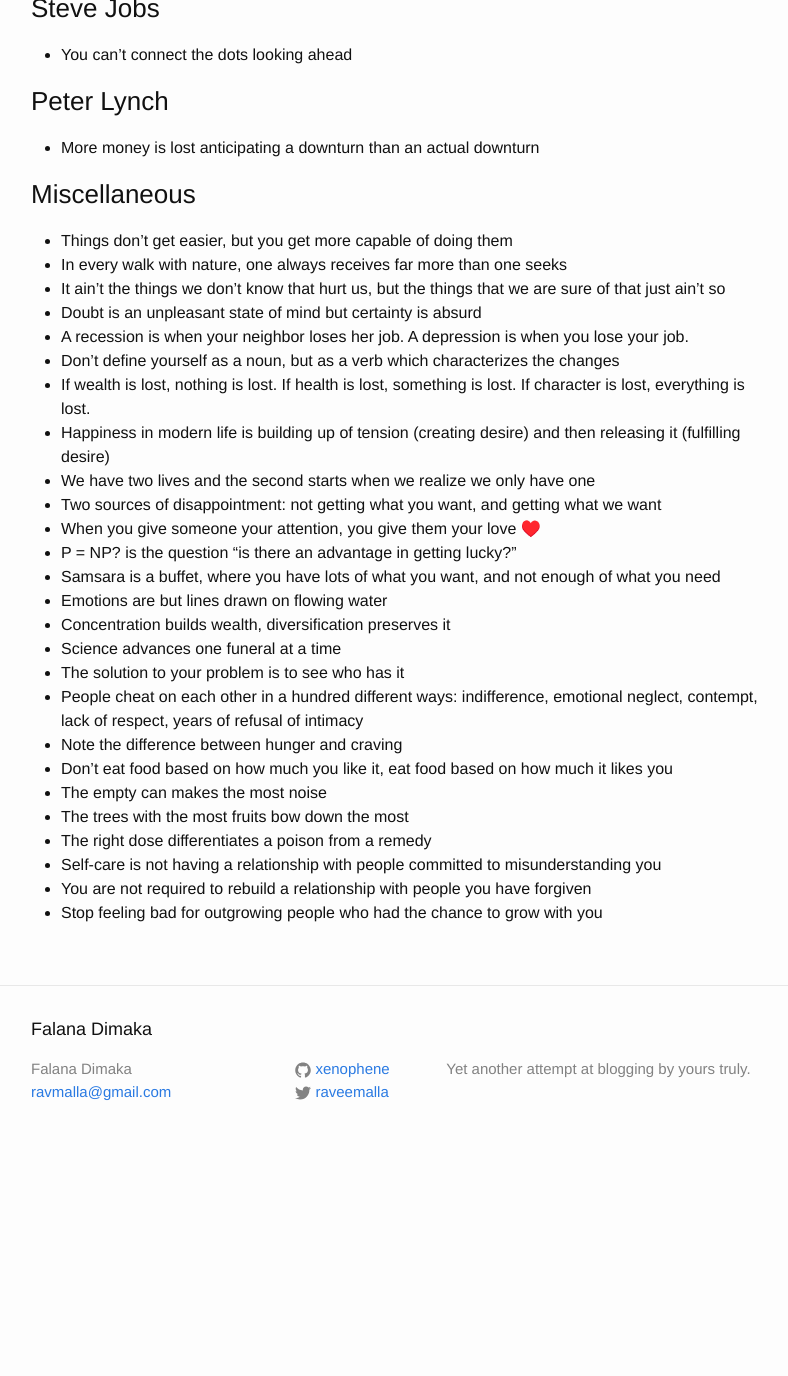
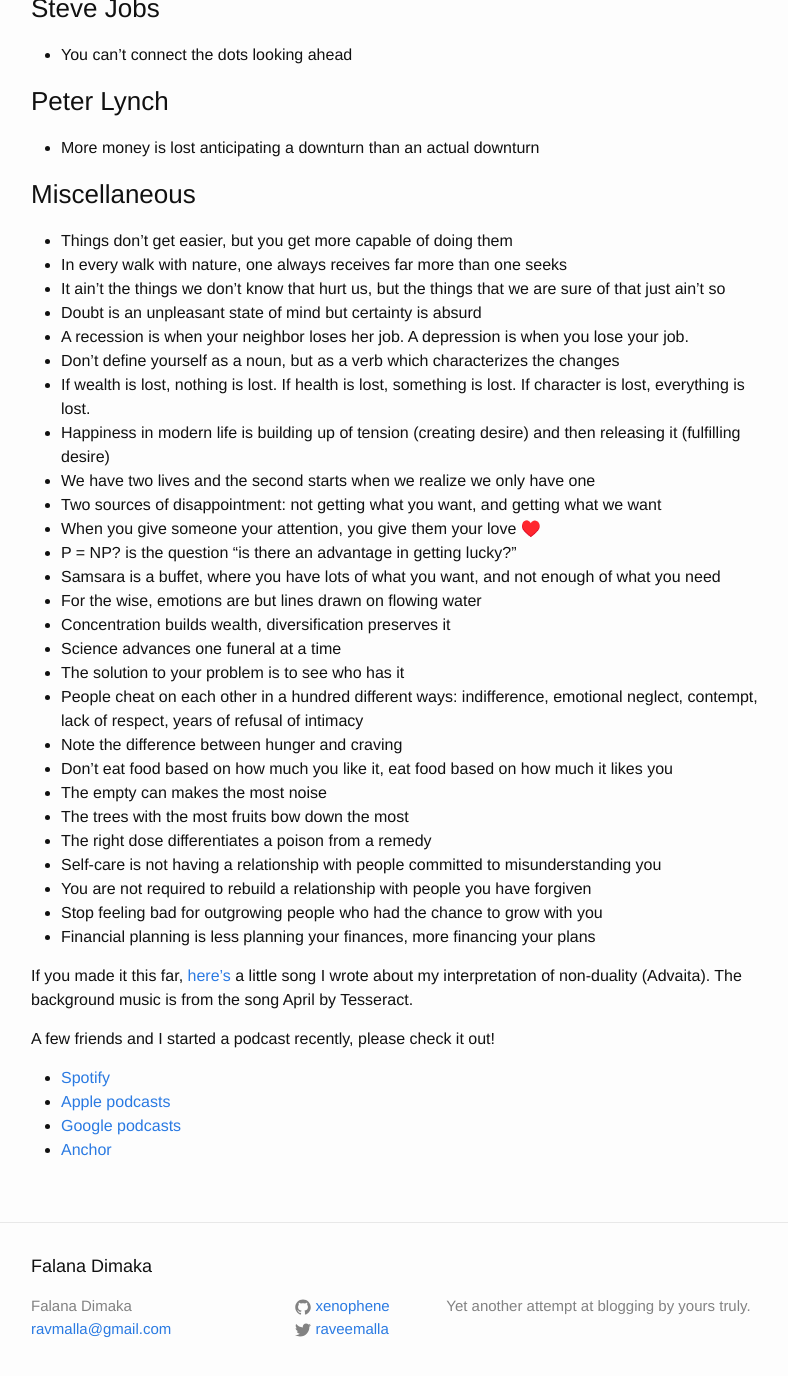
Before and after one commit to xenophene/xenophene.github.io, a Jekyll site: the page built from _posts/2020-08-20-life-tips.markdown, in a window 1280 px wide and 1400 px high, scrolled down 2494 px. Shown: the top 1376 px of the window, without its empty margins (239-1027 px from the left). Built offline with Jekyll 4.4.1, drawn with Linux system fonts in a browser that asks for light colours; before the commit the page ends 3657 px from its top, so only the background shows below that.

Commit message:
added song link

```diff
--- a/_posts/2020-08-20-life-tips.markdown
+++ b/_posts/2020-08-20-life-tips.markdown
@@ -114,7 +114,7 @@
 - When you give someone your attention, you give them your love ♥️
 - P = NP? is the question "is there an advantage in getting lucky?"
 - Samsara is a buffet, where you have lots of what you want, and not enough of what you need
-- Emotions are but lines drawn on flowing water
+- For the wise, emotions are but lines drawn on flowing water
 - Concentration builds wealth, diversification preserves it
 - Science advances one funeral at a time
 - The solution to your problem is to see who has it
@@ -127,3 +127,12 @@
 - Self-care is not having a relationship with people committed to misunderstanding you
 - You are not required to rebuild a relationship with people you have forgiven
 - Stop feeling bad for outgrowing people who had the chance to grow with you
+- Financial planning is less planning your finances, more financing your plans
+
+If you made it this far, [here's](https://soundcloud.com/arithemetricity/duality) a little song I wrote about my interpretation of non-duality (Advaita). The background music is from the song April by Tesseract.
+
+A few friends and I started a podcast recently, please check it out!
+- [Spotify](https://open.spotify.com/show/1QIVtXaXaye49afFaNLLvv)
+- [Apple podcasts](https://podcasts.apple.com/us/podcast/aur-batao/id1524654622)
+- [Google podcasts](https://podcasts.google.com/feed/aHR0cHM6Ly9hbmNob3IuZm0vcy8xMmNiNzQwOC9wb2RjYXN0L3Jzcw)
+- [Anchor](https://anchor.fm/aur-batao)
```
